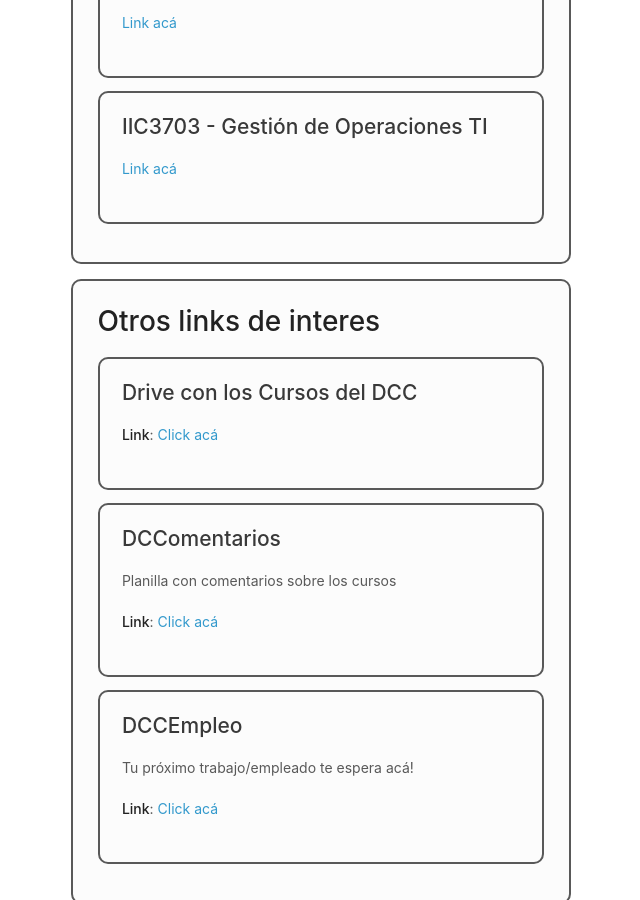
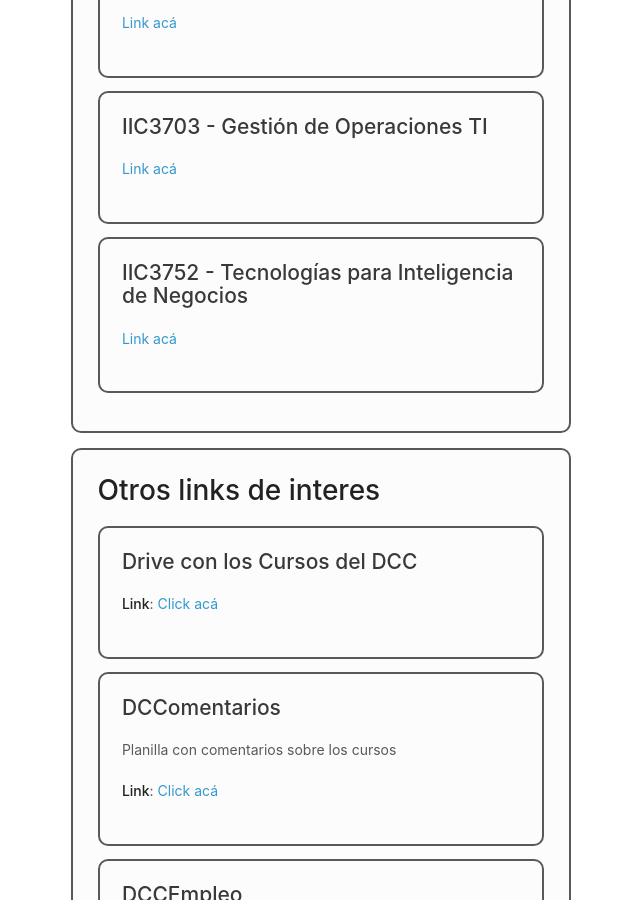
Before and after one commit to capitulo-acm-puc/capitulo-acm-puc.github.io, a Jekyll site: the page built from 6-grupos_y_canales.md, in a window 1280 px wide and 900 px high, scrolled down 8123 px. Shown: the whole window, without its empty margins (535-1175 px from the left). Built offline with Jekyll 4.4.1, drawn with Linux system fonts in a browser that asks for light colours.

Commit message:
Update 6-grupos_y_canales.md

```diff
--- a/6-grupos_y_canales.md
+++ b/6-grupos_y_canales.md
@@ -281,6 +281,10 @@ Grupo de Compra y Venta de artículos
 [Link acá](https://t.me/joinchat/yNwJ3a6jxQpmNTZh)
 </div>
 
+<div class="grupo">
+## IIC3752 - Tecnologías para Inteligencia de Negocios
+[Link acá](https://t.me/joinchat/QLZh2xJc3Bo4NzVh)
+</div>
 
 </div>
 
```
